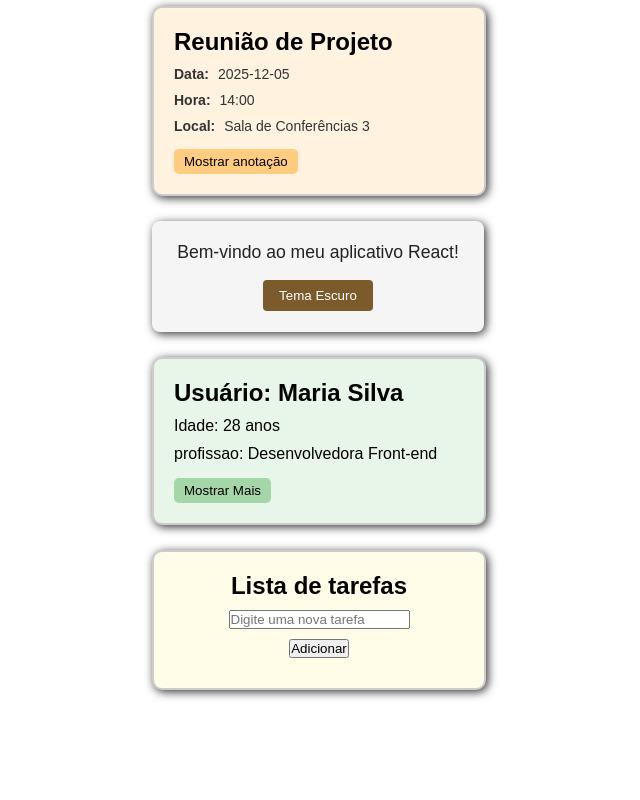
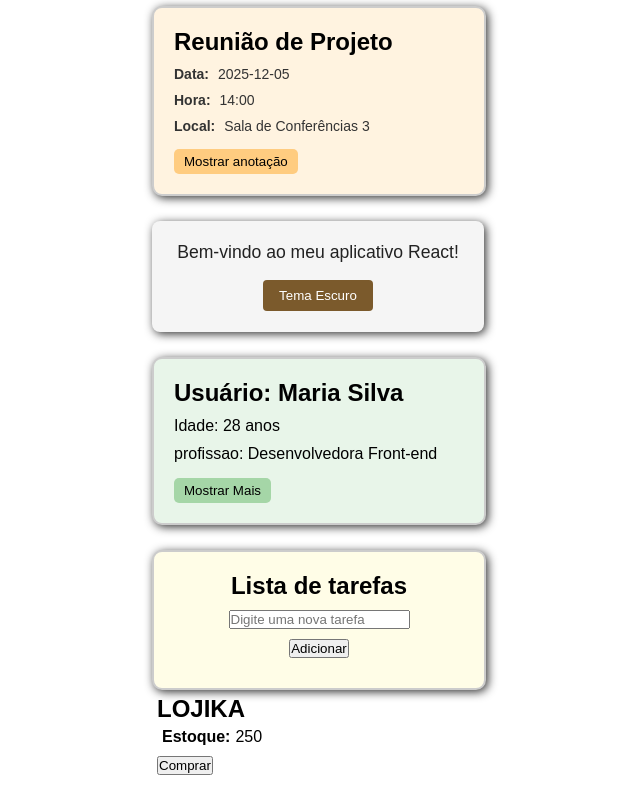
Before and after one commit to samellop3s/react-js-hooks-studies, a React (Vite) app in the folder meu-projeto/: page / in a window 1280 px wide. Shown: the part 651-1451 px from the top of the page, without its empty margins (321-961 px from the left). Before the commit the page ends 1361 px from the top, so only its background shows below. Built offline with nearby package versions, Linux system fonts and the light colour scheme.

Commit message:
Estoque.jsx criado

```diff
--- a/meu-projeto/src/App.jsx
+++ b/meu-projeto/src/App.jsx
@@ -5,6 +5,7 @@ import Agenda from "./Componentes/Agenda.jsx";
 import Tema from "./Componentes/Tema.jsx";
 import Usuario from "./Componentes/Usuario.jsx";
 import Todo from "./Componentes/Todo.jsx";
+import Estoque from "./Componentes/Estoque.jsx";
 
 function App() {
     return (
@@ -43,6 +44,11 @@ function App() {
             />
 
             <Todo/>
+
+            <Estoque
+                title="LOJIKA"
+                estoque="250"
+            />
         </>
     );
 }
--- /dev/null
+++ b/meu-projeto/src/Componentes/Estoque.jsx
@@ -0,0 +1,30 @@
+import { useState } from "react";
+
+function Estoque(props) {
+
+    //este const sempre ira guardar o estado atual!!!
+    const [estoque, setEstoque] = useState(props.estoque);
+
+    //função que ira decrementa o estoque
+    function Comprar() {
+        if (estoque > 0) {
+            setEstoque(estoque - 1); // diminui o estoque em 1
+        }
+    }
+    return (
+        <div className="card-estoque">
+            <h2>{props.title}</h2>
+            <p><strong>Estoque:</strong>{estoque}</p>
+
+            <button
+                onClick={Comprar}
+                disabled={estoque === 0}
+            >
+                {estoque > 0 ? "Comprar" : "Sem estoque"}
+            </button>
+        </div>
+    );
+}
+
+
+export default Estoque;
```
